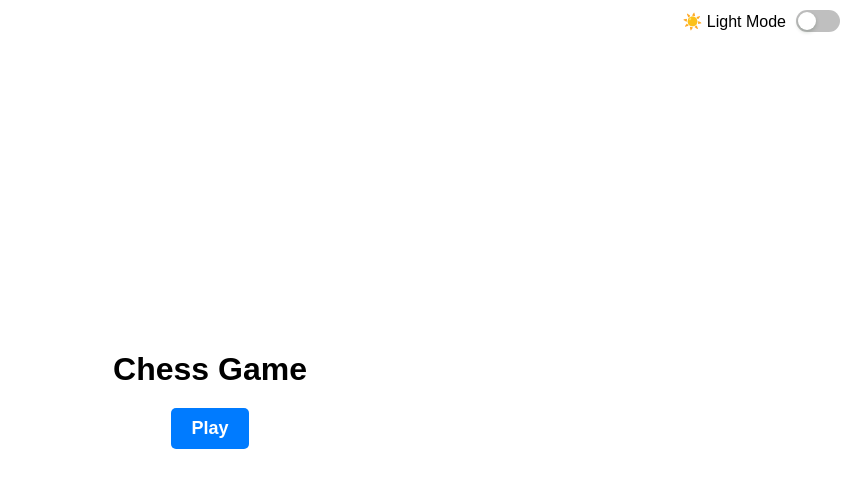
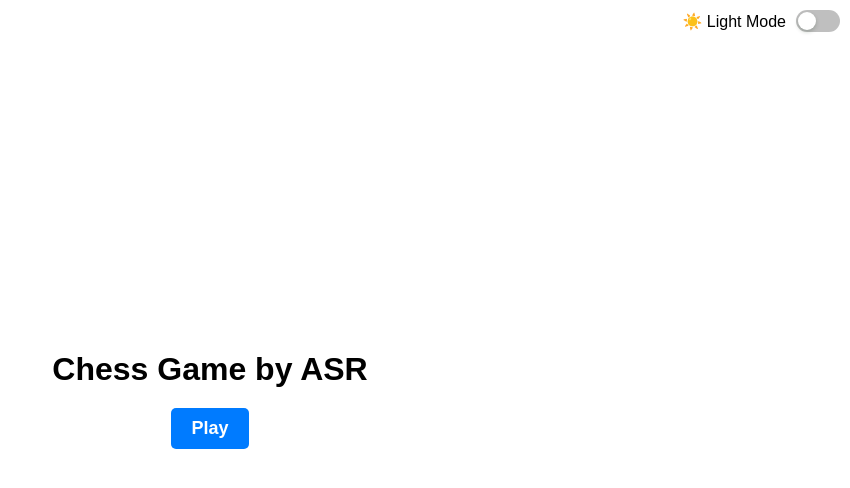
Before and after one commit to ankitsingh11411/chess-project, a React (Vite) app: page / in a window 1280 px wide. Shown: the top 488 px of the page, without its empty margins (430-1280 px from the left). Built offline with nearby package versions, Linux system fonts and the light colour scheme; the HTML template or start-up script is replaced by a standard one.

Commit message:
heading change

```diff
--- a/src/App.jsx
+++ b/src/App.jsx
@@ -16,7 +16,7 @@ const App = () => {
         animate={{ opacity: 1, y: 0 }}
         transition={{ duration: 0.5 }}
       >
-        Chess Game
+        Chess Game by ASR
       </motion.h1>
 
       <AnimatePresence>
```
